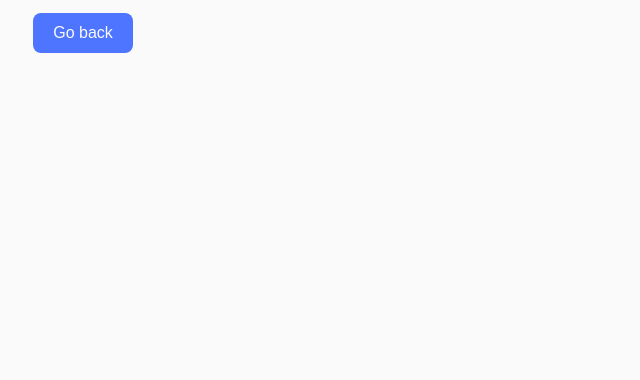
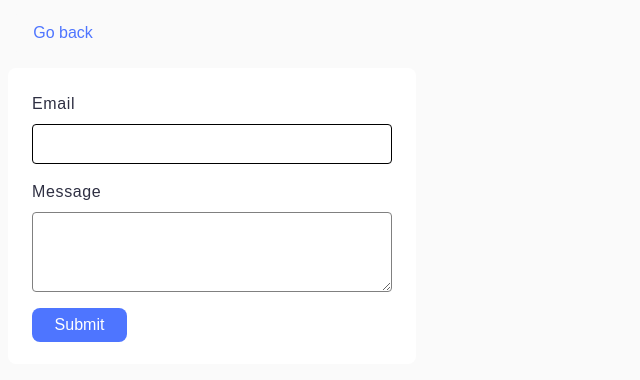
Before and after one commit to MariDei/goit-js-hw-09, a website built with Vite: page src/2-form.html in a window 1280 px wide. Shown: the whole page, without its empty margins (0-640 px from the left). Built offline with nearby package versions, Linux system fonts and the light colour scheme.

Commit message:
Added script and styles to form.js and form.css

```diff
--- a/src/2-form.html
+++ b/src/2-form.html
@@ -4,8 +4,10 @@
     <meta charset="UTF-8" />
     <meta http-equiv="X-UA-Compatible" content="IE=edge" />
     <meta name="viewport" content="width=device-width, initial-scale=1.0" />
+    <link rel="stylesheet" href="./css/reset.css" />
+    <link rel="stylesheet" href="./css/styles.css" />
+    <link rel="stylesheet" href="./css/2-form.css" />
     <title>Form</title>
-    <link rel="stylesheet" href="./css/styles.css" />
   </head>
   <body>
     <section>
@@ -13,6 +15,18 @@
         <button class="back-btn" type="button">Go back</button>
       </a>
     </section>
+    <form class="feedback-form" autocomplete="off">
+      <label>
+        Email
+        <input type="email" name="email" autofocus />
+      </label>
+      <label>
+        Message
+        <textarea name="message" rows="8"></textarea>
+      </label>
+      <button type="submit">Submit</button>
+    </form>
+
     <script type="module" src="./js/2-form.js"></script>
   </body>
 </html>
--- /dev/null
+++ b/src/css/2-form.css
@@ -0,0 +1,67 @@
+/* Form */
+.feedback-form {
+  width: 408px;
+  height: 296px;
+  margin-top: 10px;
+  padding: 24px;
+  display: flex;
+  align-items: flex-start;
+  justify-content: flex-start;
+  flex-direction: column;
+  gap: 16px;
+  background-color: #fff;
+  border-radius: 8px;
+}
+
+.feedback-form label {
+  display: flex;
+  align-items: flex-start;
+  justify-content: flex-start;
+  flex-direction: column;
+  gap: 8px;
+}
+
+.feedback-form input {
+  width: 360px;
+  height: 40px;
+  padding: 8px 16px 8px 16px;
+  color: #2e2f42;
+  border: 1px solid #808080;
+  border-radius: 4px;
+  outline: transparent;
+  transition: border-color 250ms cubic-bezier(0.4, 0, 0.2, 1);
+}
+
+.feedback-form input:hover,
+.feedback-form input:focus {
+  border: 1px solid #000;
+}
+
+.feedback-form textarea {
+  width: 360px;
+  height: 80px;
+  padding: 8px 16px 8px 16px;
+  letter-spacing: 0.04em;
+  color: #2e2f42;
+  border: 1px solid #808080;
+  border-radius: 4px;
+}
+
+.feedback-form button {
+  width: 95px;
+  height: 40px;
+  padding: 8px 16px;
+  font-size: 16px;
+  font-weight: 500;
+  color: #fff;
+  background: #4e75ff;
+  border: none;
+  border-radius: 8px;
+  cursor: pointer;
+  transition: background-color 250ms cubic-bezier(0.4, 0, 0.2, 1);
+}
+
+.feedback-form button:hover,
+.feedback-form button:focus {
+  background-color: #6c8cff;
+}
--- a/src/css/styles.css
+++ b/src/css/styles.css
@@ -9,19 +9,10 @@ body {
   font-family: 'Montserrat', sans-serif;
   -webkit-font-smoothing: antialiased;
   -moz-osx-font-smoothing: grayscale;
+  line-height: 1.5;
+  letter-spacing: 0.04em;
+  color: #2e2f42;
   background-color: #fafafa;
-}
-
-.section-link {
-  padding-top: 30px;
-  padding-left: 20px;
-  color: rgb(92, 90, 90);
-  transition: font-weight 250ms cubic-bezier(0.4, 0, 0.2, 1);
-}
-
-.section-link:hover,
-.section-link:focus {
-  font-weight: 700;
 }
 
 .gallery-btn,
@@ -33,21 +24,23 @@ body {
   padding: 8px 16px;
   font-size: 16px;
   font-weight: 500;
-  color: #fafafa;
-  background-color: #4e75ff;
+  color: #4e75ff;
+  background-color: #fafafa;
   border: none;
   border-radius: 8px;
   cursor: pointer;
-  transition: background-color 250ms cubic-bezier(0.4, 0, 0.2, 1);
+  transition: border-color 250ms cubic-bezier(0.4, 0, 0.2, 1);
 }
 
 .gallery-btn:hover,
-.gallery-btn:focus,
 .form-btn:hover,
-.form-btn:focus,
-.back-btn:hover,
-.back-btn:focus {
-  color: #4e75ff;
-  background-color: #fafafa;
+.back-btn:hover {
   border: 2px solid #4e75ff;
 }
+
+.gallery-btn:focus,
+.form-btn:focus,
+.back-btn:focus {
+  color: #fafafa;
+  background-color: #4e75ff;
+}
--- a/src/js/2-form.js
+++ b/src/js/2-form.js
@@ -1 +1,108 @@
-console.log('Form');
+//*1
+// const STORAGE_KEY = 'feedback-form-state';
+
+// const form = document.querySelector('.feedback-form');
+// const textarea = form.querySelector('textarea');
+
+// form.addEventListener('submit', handleSubmit);
+// textarea.addEventListener('input', onTextareaInput);
+
+// populateTextarea();
+
+// function handleSubmit(event) {
+//   event.preventDefault();
+
+//   console.log('send');
+//   event.currentTarget.reset();
+//   localStorage.removeItem(STORAGE_KEY);
+// }
+
+// function onTextareaInput(event) {
+//   const message = event.target.value;
+//   localStorage.setItem(STORAGE_KEY, message);
+// }
+
+// function populateTextarea() {
+//   const savedMessage = localStorage.getItem(STORAGE_KEY);
+
+//   if (savedMessage) {
+//     textarea.value = savedMessage;
+//   }
+// }
+
+//*2
+// document.addEventListener('DOMContentLoaded', function () {
+//   const form = document.querySelector('.feedback-form');
+
+//   form.addEventListener('input', function (event) {
+//     const formData = {
+//       email: form.elements.email.value.trim(),
+//       message: form.elements.message.value.trim(),
+//     };
+//     localStorage.setItem('feedback-form-state', JSON.stringify(formData));
+//   });
+
+//   const storedFormData = JSON.parse(
+//     localStorage.getItem('feedback-form-state')
+//   );
+//   if (storedFormData) {
+//     form.elements.email.value = storedFormData.email;
+//     form.elements.message.value = storedFormData.message;
+//   }
+
+//   form.addEventListener('submit', function (event) {
+//     event.preventDefault();
+
+//     const email = form.elements.email.value.trim();
+//     const message = form.elements.message.value.trim();
+
+//     if (email && message) {
+//       console.log({ email, message });
+//       localStorage.removeItem('feedback-form-state');
+
+//       form.elements.email.value = '';
+//       form.elements.message.value = '';
+//     }
+//   });
+// });
+
+//*3
+const STORAGE_KEY = 'feedback-form-state';
+
+const form = document.querySelector('.feedback-form');
+const textarea = form.querySelector('textarea');
+
+textarea.addEventListener('input', onInputData);
+form.addEventListener('submit', onFormSubmit);
+
+let dataForm = JSON.parse(localStorage.getItem(STORAGE_KEY)) || {};
+const { email, message } = form.elements;
+reloadPage();
+
+function onInputData(event) {
+  dataForm = {
+    email: form.elements.email.value.trim(),
+    message: form.elements.message.value.trim(),
+  };
+  localStorage.setItem(STORAGE_KEY, JSON.stringify(dataForm));
+}
+
+function reloadPage() {
+  if (dataForm) {
+    email.value = dataForm.email || '';
+    message.value = dataForm.message || '';
+  }
+}
+
+function onFormSubmit(event) {
+  event.preventDefault();
+  console.log({ email: email.value, message: message.value });
+
+  if (email.value === '' || message.value === '') {
+    return alert(`Будь ласка, заповніть всі поля.`);
+  }
+
+  localStorage.removeItem(STORAGE_KEY);
+  event.currentTarget.reset();
+  dataForm = {};
+}
```
